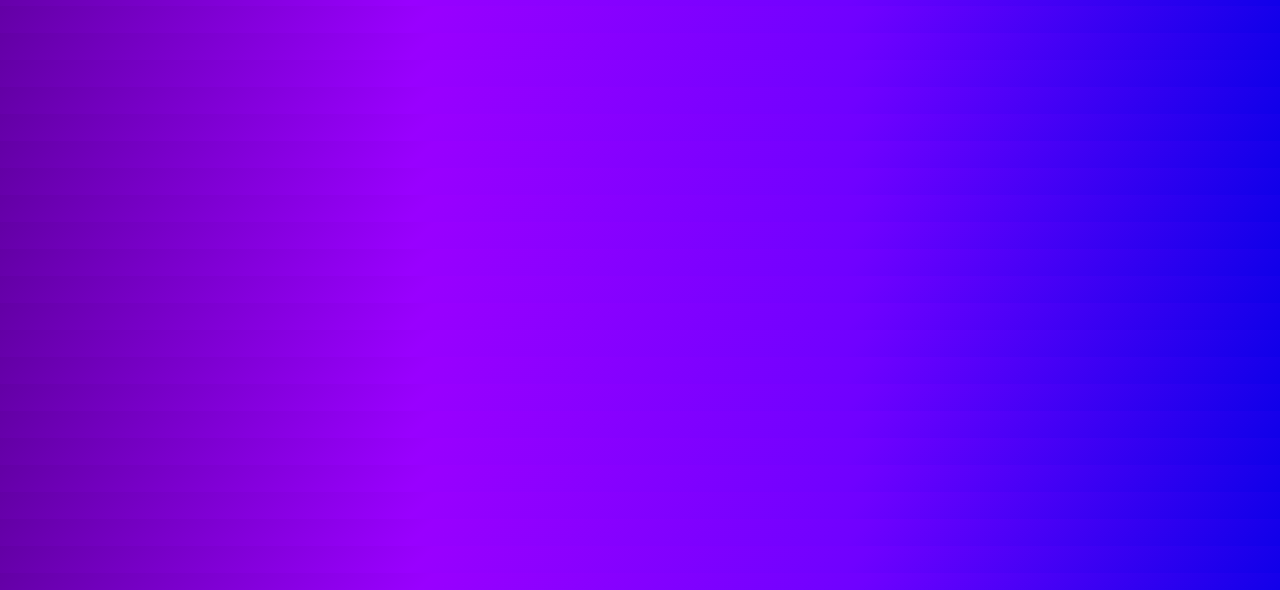
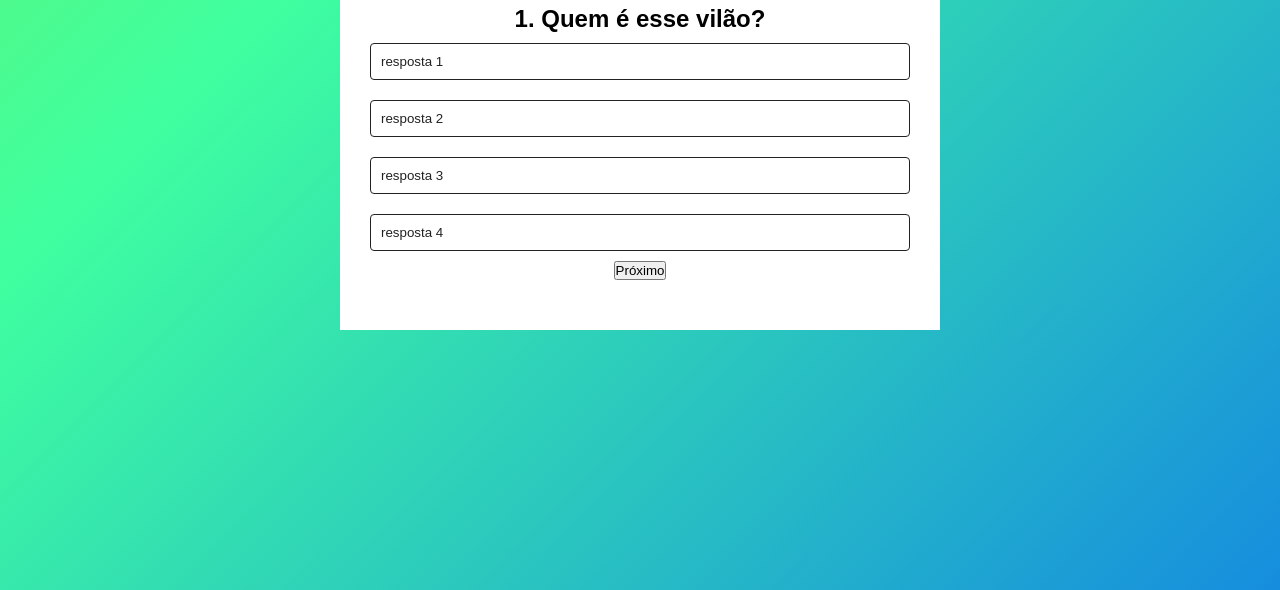
Before and after one commit to cris-flores12/projetos, a plain HTML site: page QuizMedio.html in a window 1280 px wide. Shown: the part 210-800 px from the top of the page. Drawn offline with Linux system fonts and the light colour scheme.

Commit message:
Projeto Quiz

```diff
--- a/QuizMedio.html
+++ b/QuizMedio.html
@@ -2,14 +2,33 @@
 <html lang="pt-BR">
 
 <head>
-  <meta charset="UTF-8">
-  <meta name="viewport" content="width=device-width, initial-scale=1.0">
-  <link rel="stylesheet" href="style.css">
-  <title>Quiz Médio</title>
+    <meta charset="UTF-8">
+    <meta name="viewport" content="width=device-width, initial-scale=1.0">
+    <link rel="stylesheet" href="QuizFacil.css">
+    <title>CineQuiz</title>
 </head>
 
 <body>
-  <h2>Exemplo Quiz Médio</h2>
+    <header>
+        <h2>Bem-vindo(a) ao modo Médio</h2>
+    </header>
+
+    <main>
+        <div class="app">
+            <h1>QuizCine</h1>
+            <div class="quiz">
+                <h2 id="question">Questão</h2>
+                <div id="botao-resp">
+                    <button class="btn">resposta 1</button>
+                    <button class="btn">resposta 2</button>
+                    <button class="btn">resposta 3</button>
+                    <button class="btn">resposta 4</button>
+                </div>
+                <button id="botao-prox">Próximo</button>
+            </div>
+        </div>
+        <script src="QuizMedio.js"></script>
+    </main>
 </body>
 
 </html>
--- /dev/null
+++ b/QuizMedio.js
@@ -0,0 +1,120 @@
+const questions = [
+    {
+        question: "Quem é esse vilão?",
+        answers: [
+            { id: 1, text: "Asmodeus", correct: false },
+            { id: 2, text: "Coringa", correct: false },
+            { id: 3, text: "Imperador Palpatine", correct: true },
+            { id: 4, text: "Scar", correct: false },
+        ]
+    },
+    {
+        question: "Qual o nome do filme?",
+        answers: [
+            { id: 1, text: "Carros", correct: false },
+            { id: 2, text: "Velozes e Furiosos", correct: true },
+            { id: 3, text: "Invencivel", correct: false },
+            { id: 4, text: "Star Wars", correct: false },
+        ]
+    },
+    {
+        question: "Quem é esse personagem?",
+        answers: [
+            { id: 1, text: "Walter White", correct: true },
+            { id: 2, text: "Heinsenberg", correct: false },
+            { id: 3, text: "Steve Rogers", correct: false },
+            { id: 4, text: "Rumpelstiltskin", correct: false },
+        ]
+    },
+    {
+        question: "O que é isso?",
+        answers: [
+            { id: 1, text: "Robo", correct: false },
+            { id: 2, text: "Xenomorfo", correct: true },
+            { id: 3, text: "Demônio", correct: false },
+            { id: 4, text: "Skinwalker", correct: false },
+        ]
+    },
+    {
+        question: "Quem é esse homem?",
+        answers: [
+            { id: 1, text: "Truman", correct: false },
+            { id: 2, text: "Coringa", correct: false },
+            { id: 3, text: "Jim Carrey", correct: false },
+            { id: 4, text: "Maskara", correct: true },
+        ]
+    },
+    {
+        question: "Qual a fala icônica deste personagem??",
+        answers: [
+            { id: 1, text: "“Autobots, vamos rodar”", correct: false },
+            { id: 2, text: "“Não! Eu sou seu pai.”", correct: false },
+            { id: 3, text: "“Eu tenho um encontro com um garoto de seis anos… e você tem um encontro com a morte.”", correct: true },
+            { id: 4, text: "“Ah! Vamo nessa!”", correct: false },
+        ]
+    },
+    {
+        question: "Que filme é esse?",
+        answers: [
+            { id: 1, text: "A baleia", correct: true },
+            { id: 2, text: "A espera de um milagre", correct: false },
+            { id: 3, text: "Como treinar seu dragão", correct: false },
+            { id: 4, text: "Baywatch", correct: false },
+
+        ]
+
+    },
+    {
+        question: "Qual o nome da série?",
+        answers: [
+            { id: 1, text: "Round 6", correct: false },
+            { id: 2, text: "Dr. House", correct: false },
+            { id: 3, text: "Lucifer", correct: false },
+            { id: 4, text: "The Witcher", correct: true },
+
+        ]
+
+    },
+    {
+        question: "Quem é esse médico??",
+        answers: [
+            { id: 1, text: "Dr. Grey", correct: true },
+            { id: 2, text: "Dr. Mark", correct: false },
+            { id: 3, text: "Dr. House", correct: false },
+            { id: 4, text: "Dr. Stephen", correct: false },
+
+        ]
+
+    },
+
+]
+const questionElement = document.getElementById("question");
+const answerButtons = document.getElementById("botao-resp");
+const nextButton = document.getElementById("botao-prox");
+
+let currentQuestionIndex = 0;
+let score = 0;
+
+function startQuiz() {
+    currentQuestionIndex = 0;
+    score = 0;
+    nextButton.innerHTML = "Próximo";
+    showQuestion();
+}
+
+function resetState() {
+    nextButton.style.display = "none";
+    while (answerButtons.firstChild) {
+        answerButtons.removeChild(answerButtons.firstChild);
+    }
+
+}
+function showQuestion() {
+    let currentQuestion = questions[currentQuestionIndex];
+    let questionNo = currentQuestionIndex + 1;
+    questionElement.innerHTML = questionNo + ". " + currentQuestion.question;
+    currentQuestion.answers.forEach((answer) => {
+        const button = document.createElemente("button");
+    })
+}
+startQuiz();
--- a/style.css
+++ b/style.css
@@ -1,12 +1,14 @@
     * {
       margin: 0;
       padding: 0;
+      font-family: "Poppins", sans-serif;
       box-sizing: border-box;
     }
 
     body {
       text-align: center;
       background: linear-gradient(-45deg, #1000e9, rgb(111, 1, 255),  rgb(153, 0, 255), rgb(99, 0, 165));
+      background-size: 400% 400%;
       animation: gradientMove 5s ease infinite;
     }
 
@@ -24,8 +26,18 @@
       }
     }
 
+    footer{
+      width: 90%;
+      max-width: 1000px;
+      margin: 10px auto 0;
+      padding: 10px;
+    }
+
     main {
-      height: 604px;
+      width: 90%;
+      max-width: 1200px;
+      margin: 50px auto 0;
+      padding: 30px;
       border: 3px;
       border-style: hidden;
       border-color: black;
```
Also changed, not shown: QuizFacil.js (+3 -8 lines).
